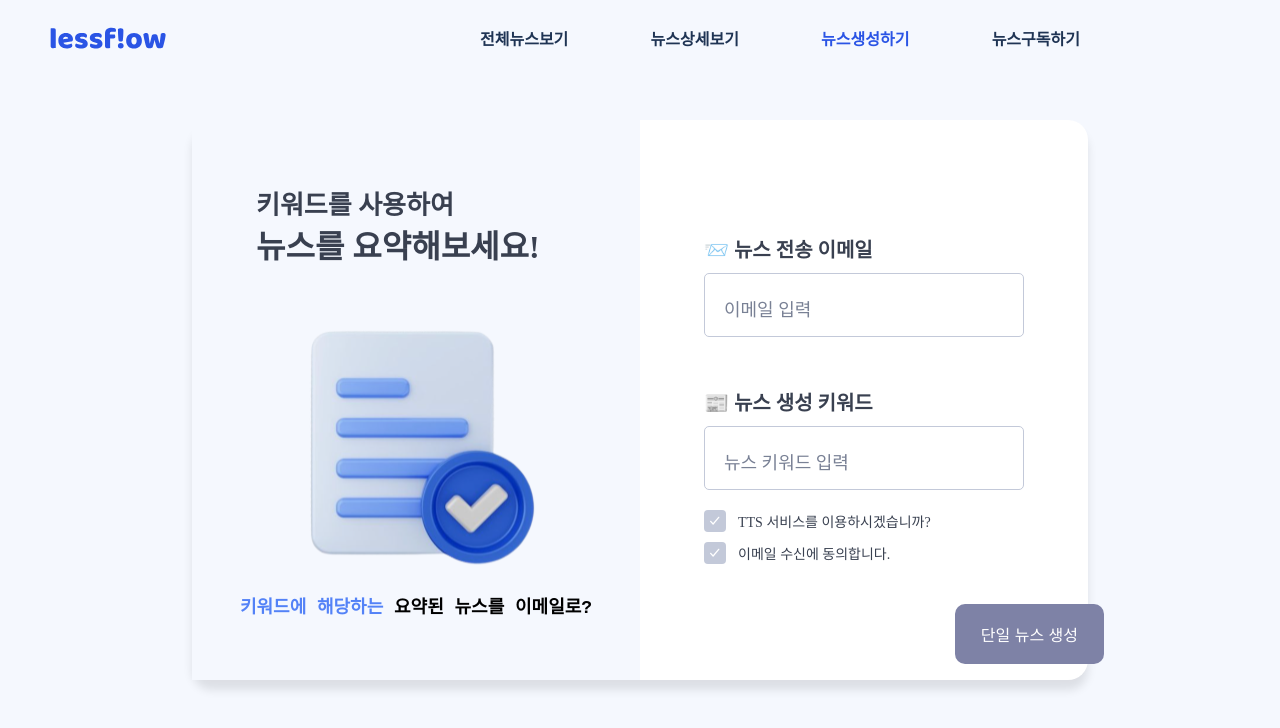
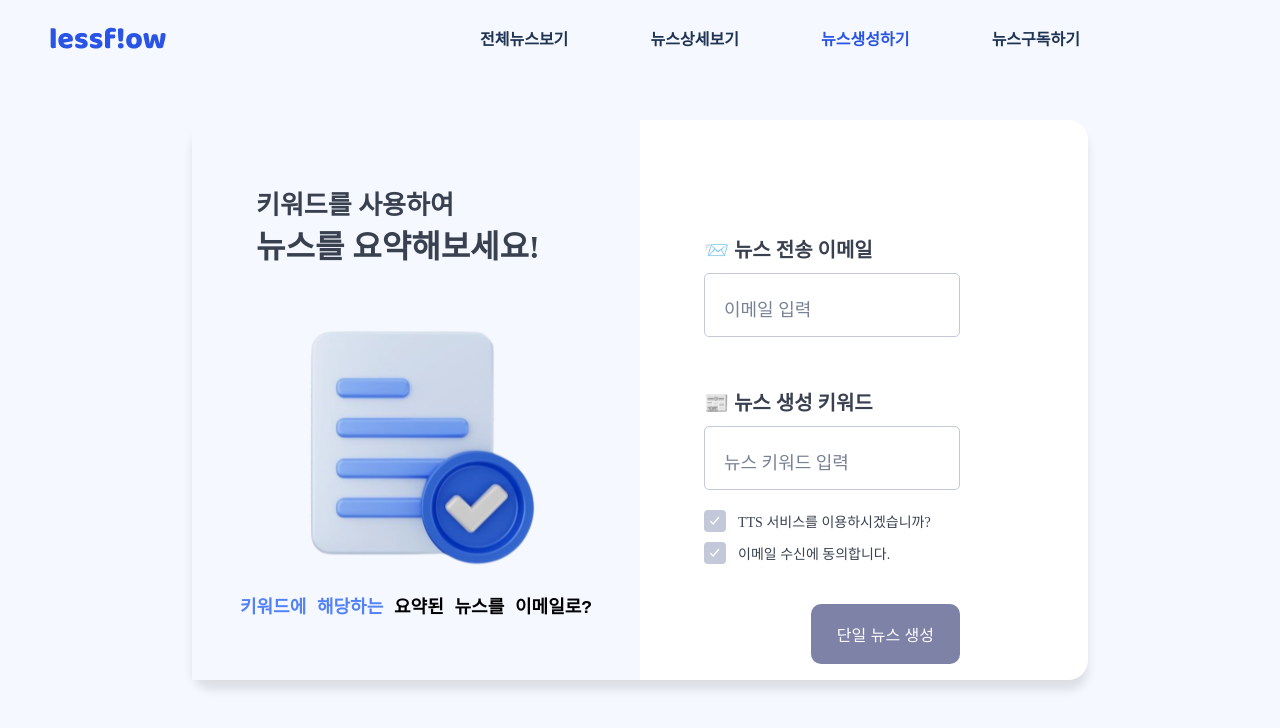
Before and after one commit to EntryCNS/lessflow-frontend-v2, a Next.js app: page /summary in a window 1280 px wide. Shown: the top 728 px of the page. Built offline with nearby package versions, Linux system fonts and the light colour scheme; a web font is replaced by a local one.

Commit message:
style : fix input style

```diff
--- a/src/components/layout/SummaryPage/index.tsx
+++ b/src/components/layout/SummaryPage/index.tsx
@@ -37,6 +37,7 @@ const SummaryPage = () => {
 
   const onclickHandler = () => {
     setLoading(true);
+
     sendCreateArticle({ email, keyword })
       .then((e) => {
         console.log(e);
@@ -58,7 +59,7 @@ const SummaryPage = () => {
       isSuccess={isSuccess}
       SuccessInfo={SuccessInfo}
     >
-      <div>
+      <S.RightContainer>
         <S.InputWrap>
           <S.InputTitle>📨 뉴스 전송 이메일</S.InputTitle>
           <Input
@@ -98,7 +99,7 @@ const SummaryPage = () => {
             단일 뉴스 생성
           </Button>
         </S.ButtonWrap>
-      </div>
+      </S.RightContainer>
     </SendTemplate>
   );
 };
--- a/src/components/layout/SummaryPage/style.ts
+++ b/src/components/layout/SummaryPage/style.ts
@@ -17,8 +17,12 @@ export const CheckBoxWrap = styled.div`
 `;
 
 export const ButtonWrap = styled.div`
-  width: 400px;
+  width: 100%;
   display: flex;
   justify-content: end;
   margin-top: 40px;
 `;
+
+export const RightContainer = styled.div`
+  width: 80%;
+`;
```
